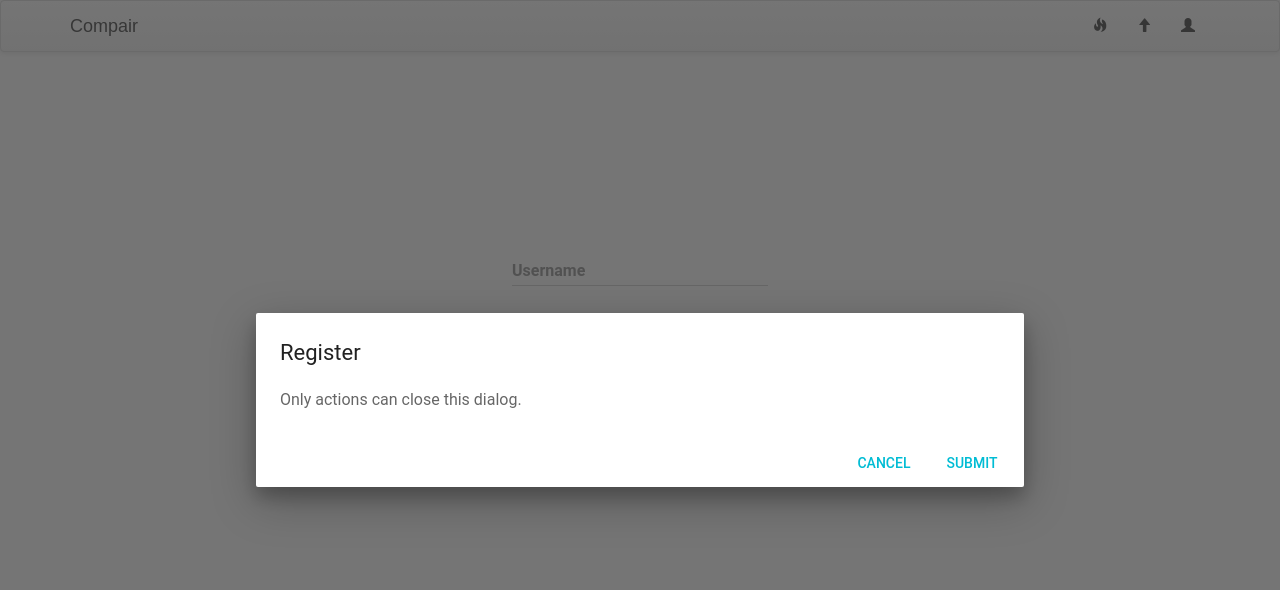
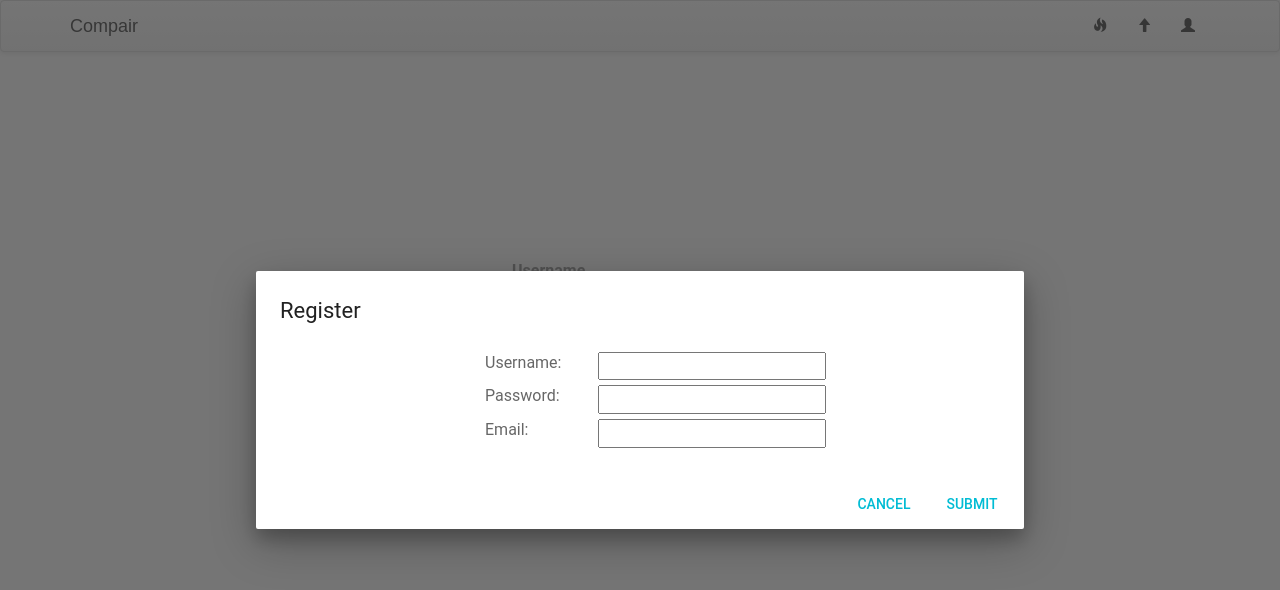
Before and after one commit to qc12su/Compare, a React (Create React App) app in the folder Compare/: page / in a window 1280 px wide. Both pictures are taken after a click on the button "REGISTER". Shown: the top 590 px of the page. Built offline with nearby package versions, Linux system fonts and the light colour scheme.

Commit message:
register modal

```diff
--- a/Compare/src/Components/LoginPage/Register.js
+++ b/Compare/src/Components/LoginPage/Register.js
@@ -2,15 +2,43 @@ import React from 'react';
 import Dialog from 'material-ui/Dialog';
 import FlatButton from 'material-ui/FlatButton';
 import RaisedButton from 'material-ui/RaisedButton';
+import {Grid, Row, Col} from 'react-bootstrap';
 
-/**
- * A modal dialog can only be closed by selecting one of the actions.
- */
+const rowStyle = {
+     margin: "5px",
+     verticalAlign: "center"
+}
 export default class Register extends React.Component {
-    state = {
-        open: false,
-    };
+    constructor(props) {
+        super(props);
+        this.state = {
+          open: false,
+          username: '',
+          password: '',
+          email: ''
+        };
 
+        this.handleChange = this.handleChange.bind(this);
+        this.handleSubmit = this.handleSubmit.bind(this);
+    }
+
+     handleChange(key) {
+        return function (e) {
+          var state = {};
+          state[key] = e.target.value;
+          this.setState(state);
+        }.bind(this);
+    }
+
+    handleSubmit(event) {
+        var data = {
+            username: this.state.username,
+            password: this.state.password,
+            email: this.state.email
+        }
+        alert('Hello ' + data.username + ', your password is: ' + data.password + ' and  your email is ' + data.email);
+        event.preventDefault();
+    }
     handleOpen = () => {
         this.setState({open: true});
     };
@@ -31,7 +59,7 @@ export default class Register extends React.Component {
                 primary={true}
                 /*check fields*/
                 //disabled={false}
-                onClick={this.handleClose}
+                onClick={this.handleSubmit}
             />,
         ];
 
@@ -39,13 +67,43 @@ export default class Register extends React.Component {
             <div>
                 <RaisedButton label="Register" className={"LoginPageButton"}
                               onClick={this.handleOpen} />
-                <Dialog
-                    title="Register"
-                    actions={actions}
-                    modal={true}
-                    open={this.state.open}
-                >
-                    Only actions can close this dialog.
+                <Dialog title="Register" style = {{textAlign:"left"}} actions={actions} modal={true} open={this.state.open}>
+                     <form>
+                        <Grid fluid ={true}>
+                            <Row style ={rowStyle}  >
+                                <div class="col-md-2 col-md-offset-3">
+                                Username:
+                                </div>
+                                <div class="col-md-2">
+                                    <input value={this.state.username} onChange= {this.handleChange('username')} />
+                                </div>
+
+                            </Row>
+                            <Row style ={rowStyle}>
+                                <div class="col-md-2 col-md-offset-3">
+                                Password:
+                                </div>
+                                <div class="col-md-2">
+                                    <input type="password"
+                                    value={this.state.password}
+                                    onChange= {this.handleChange('password')}/>
+                                </div>
+                            </Row>
+                            <Row style ={rowStyle}>
+                                <div class="col-md-2 col-md-offset-3">
+                                Email:
+                                </div>
+                                <div class="col-md-2">
+                                    <input
+                                    value={this.state.email}
+                                    onChange= {this.handleChange('email')} />
+                                </div>
+                            </Row>
+                        </Grid>
+
+
+
+                      </form>
                 </Dialog>
             </div>
         );
```
